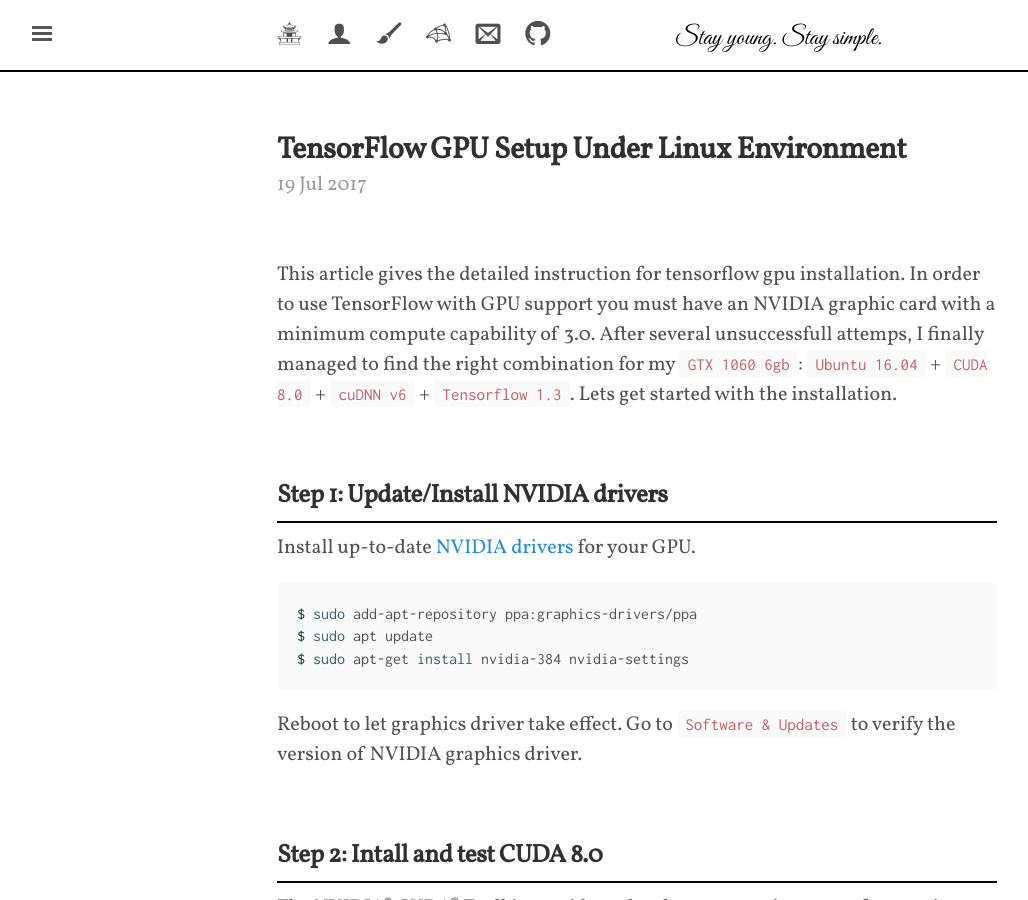
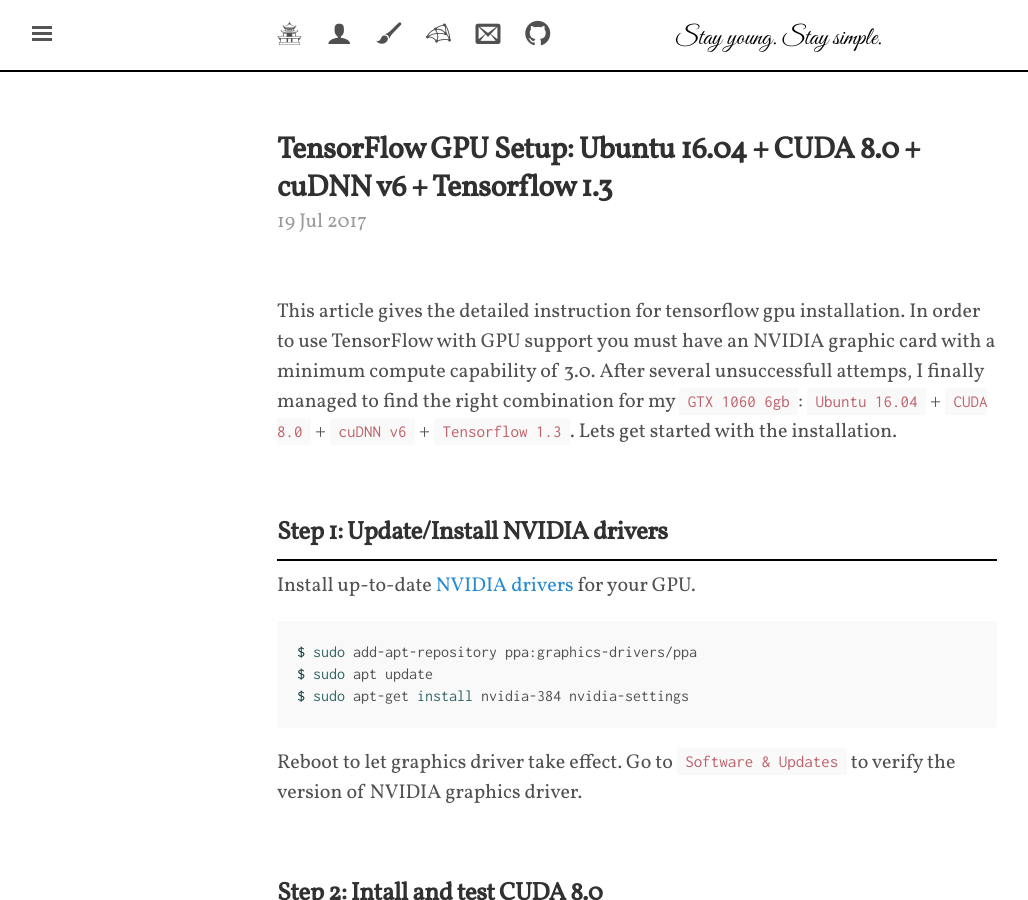
Before and after one commit to shevapato2008/myBlog, a Jekyll site: the page built from _posts/2017-07-19-tensorflow-env-setup.md, in a window 1280 px wide and 900 px high. Shown: the whole window, without its empty margins (3-1031 px from the left). Built offline with Jekyll 4.4.1, drawn with Linux system fonts in a browser that asks for light colours; nearby versions of some CDN libraries; some web fonts are replaced; formulas are drawn with MathJax 3; comment, search, counter and statistics services are not loaded.

Commit message:
Updated the title.

```diff
--- a/_posts/2017-07-19-tensorflow-env-setup.md
+++ b/_posts/2017-07-19-tensorflow-env-setup.md
@@ -1,6 +1,6 @@
 ---
 layout: post
-title: TensorFlow GPU Setup Under Linux Environment
+title: "TensorFlow GPU Setup: Ubuntu 16.04 + CUDA 8.0 + cuDNN v6 + Tensorflow 1.3"
 meta: This post helps set up the TensorFlow GPU version under Ubuntu 16.04 environment.
 comments: true
 mathjax: true
```
